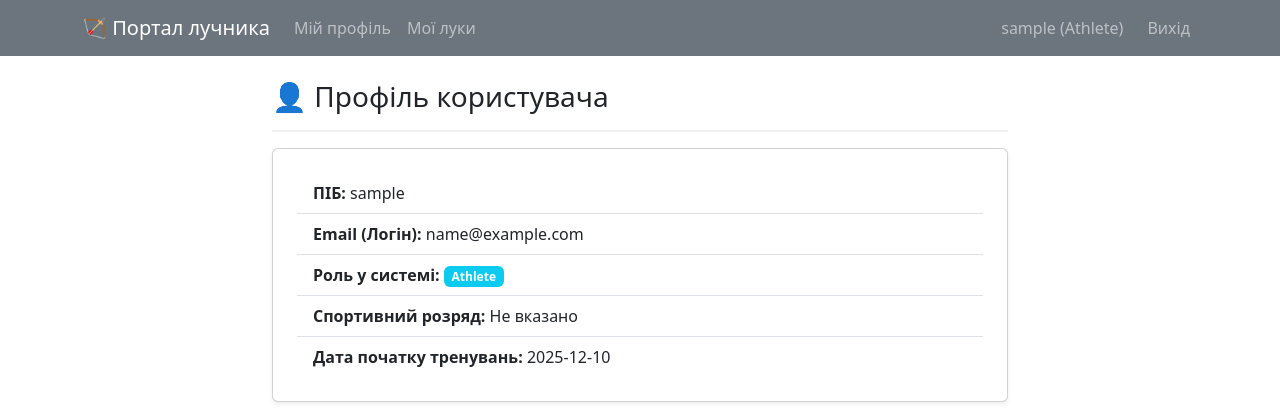
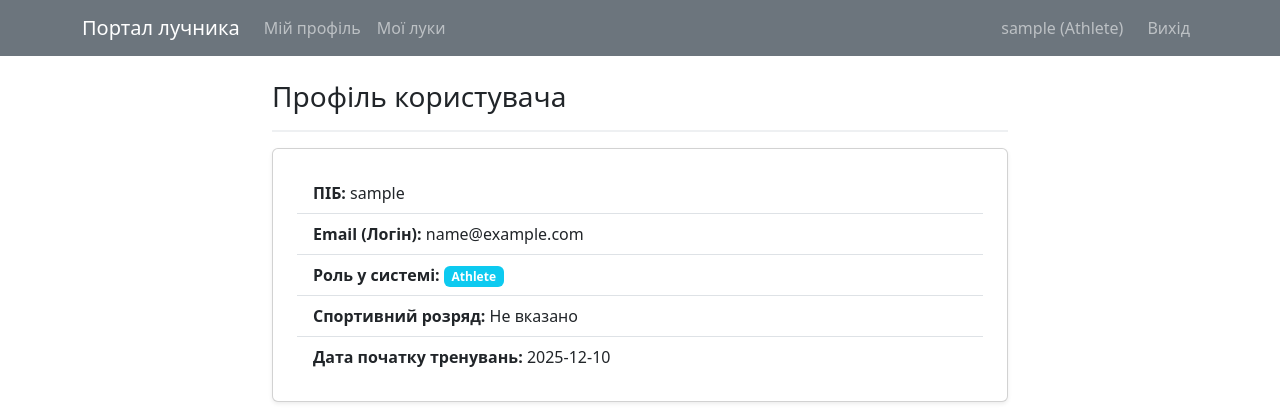
Before and after one commit to Marharet/archer-portal, a Flask app: page /profile in a window 1280 px wide. Shown: the top 420 px of the page. Run offline with Flask 3, Linux system fonts and the light colour scheme; the visitor is signed in with stand-in values (Sample User, id 1).

Commit message:
Minor changes

```diff
--- a/templates/base.html
+++ b/templates/base.html
@@ -10,7 +10,7 @@
 <body>
     <nav class="navbar navbar-expand-lg navbar-dark bg-secondary">
         <div class="container">
-            <a class="navbar-brand" href="{{ url_for('index') }}">🏹 Портал лучника</a>
+            <a class="navbar-brand" href="{{ url_for('index') }}">Портал лучника</a>
             <div class="collapse navbar-collapse">
                 <ul class="navbar-nav me-auto">
                     {% if current_user.is_authenticated %}
--- a/templates/profile.html
+++ b/templates/profile.html
@@ -5,7 +5,7 @@
     <div class="col-md-8">
         {% set profile_user = athlete if athlete else current_user %}
 
-        <h3>👤 Профіль користувача</h3>
+        <h3>Профіль користувача</h3>
         <hr class="border border-gray border-1 opacity-50">
 
         <div class="card shadow-sm p-4 hover">
@@ -30,7 +30,7 @@
 
         {% if athlete and current_user.role == 'Admin' %}
 
-            <h3 class="mt-5 mb-3">🏹 Список луків {{profile_user.fio}}</h3>
+            <h3 class="mt-5 mb-3">Список луків {{profile_user.fio}}</h3>
             <hr class="border border-gray border-1 opacity-50">
 
             {% if not bows %}
@@ -46,7 +46,6 @@
                         <th>Назва</th>
                         <th>Модель</th>
                         <th>Сила натяга</th>
-                        {# <th>Дії</th> #}
                     </tr>
                 </thead>
                 <tbody>
```
